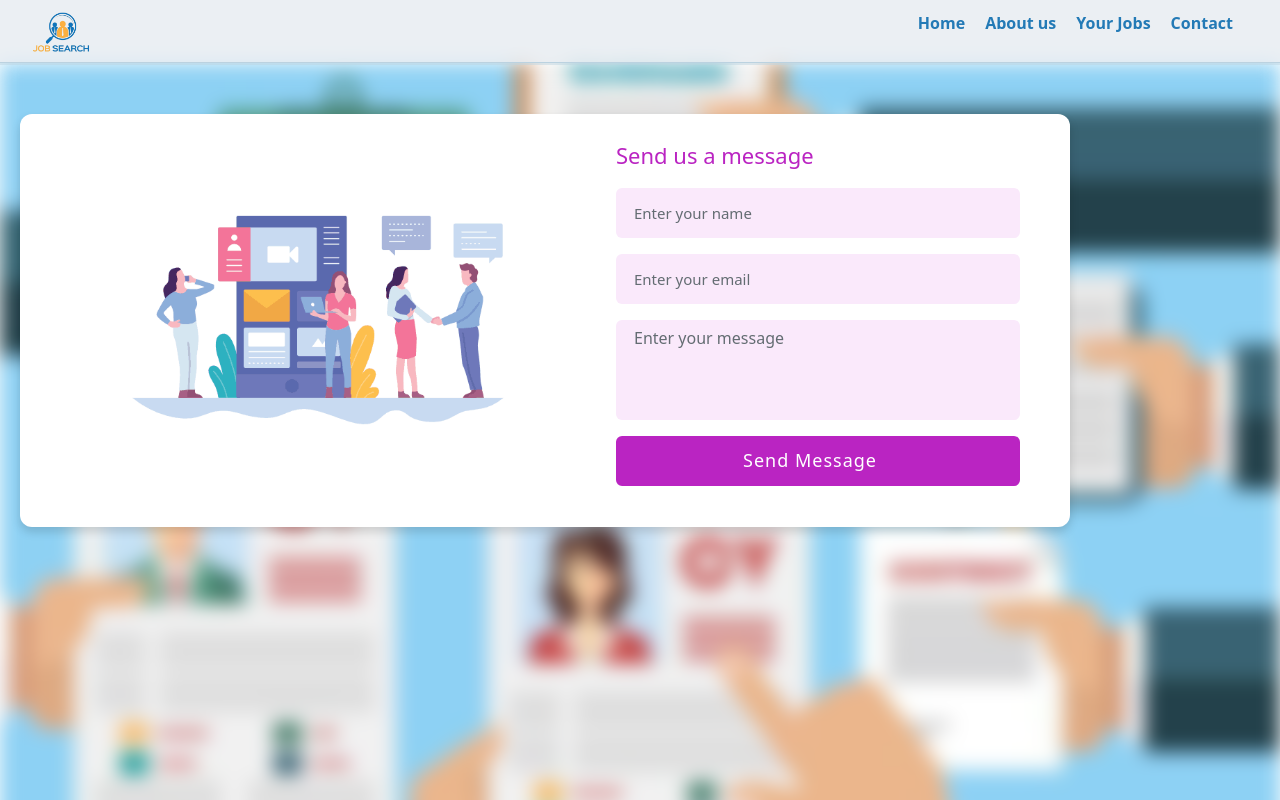
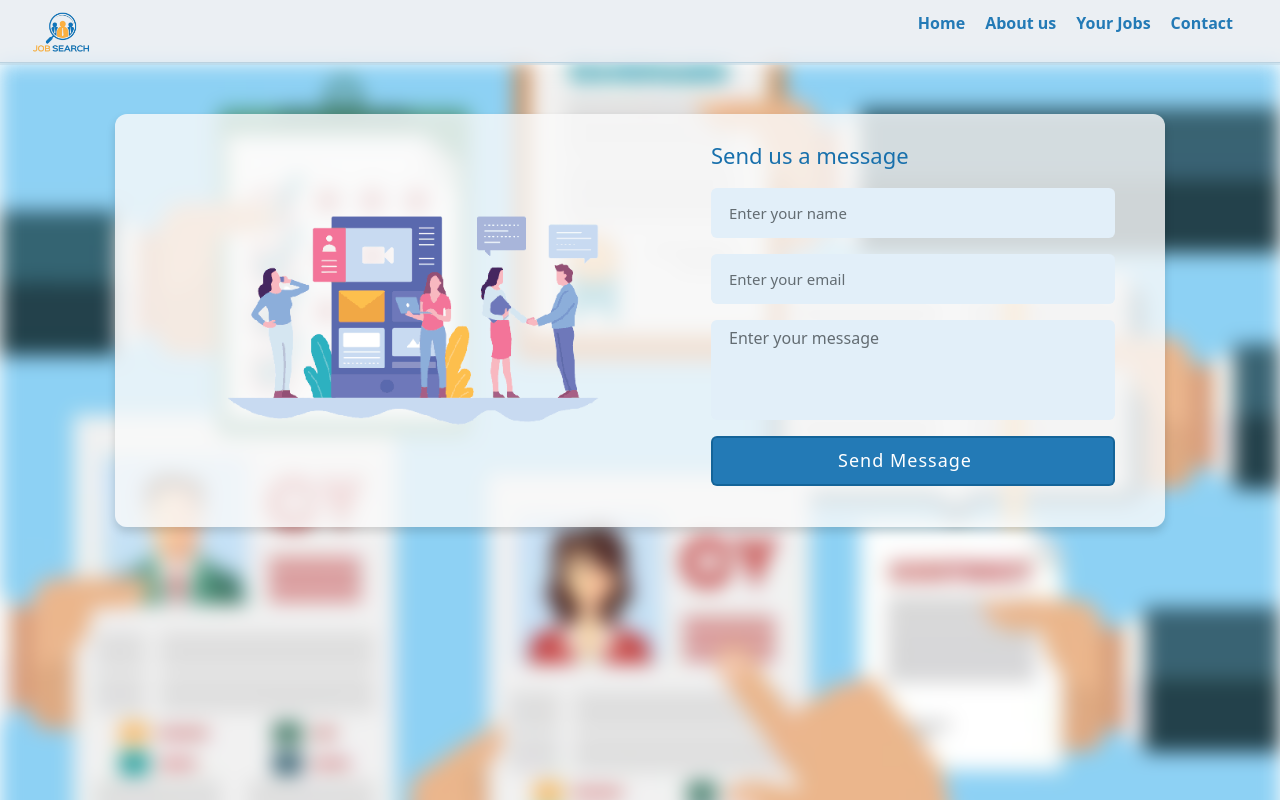
Before and after one commit to shaqayq/Job-Search, a React (Create React App) app: page /contact in a window 1280 px wide. Shown: the top 800 px of the page. Built offline with nearby package versions, Linux system fonts and the light colour scheme; the HTML template or start-up script is replaced by a standard one.

Commit message:
complete contact form

```diff
--- a/src/style/contact.css
+++ b/src/style/contact.css
@@ -4,10 +4,12 @@
   z-index: 12;
   max-width: 1050px;
   width: 100%;
-  background: #fff;
+  background: #fafafacc;
   border-radius: 12px;
-  margin: 0 20px;
   box-shadow: 0 5px 10px rgba(0, 0, 0, 0.15);
+  color: #23414b;
+  margin: auto;
+
 }
 .contact-container .contact-content {
   display: flex;
@@ -24,7 +26,7 @@
 .contact-content .topic {
   font-size: 22px;
   font-weight: 500;
-  color: #ba24c2;
+  color: #1870ac;
 }
 .contact-content form {
   width: 40%;
@@ -44,13 +46,13 @@
   font-size: 16px;
   outline: none;
   padding: 0 16px;
-  background: #fae9fb;
+  background: #e2eff9;
   border: 2px solid transparent;
   transition: all 0.3s ease;
 }
 .contact-content .input-box input:focus,
 .contact-content .input-box input:valid {
-  border-color: #ba24c2;
+  border-color: #09518187;
   background-color: #fff;
 }
 .contact-content .input-box label {
@@ -68,7 +70,7 @@
   top: 0;
   left: 12px;
   display: 14px;
-  color: #ba24c2;
+  color: #186ba487;
   background: #fff;
 }
 .contact-content .message-box {
@@ -80,7 +82,7 @@
   height: 100%;
   width: 100%;
   resize: none;
-  background: #fae9fb;
+  background: #e2eff9;
   border: 2px solid transparent;
   border-radius: 6px;
   outline: none;
@@ -88,7 +90,7 @@
   transition: all 0.3s ease;
 }
 .contact-content .message-box textarea:focus {
-  border-color: #ba24c2;
+  border-color: #186ba487;
   background-color: #fff;
 }
 .contact-content .message-box label {
@@ -103,13 +105,13 @@
 .contact-content .message-box textarea:focus ~ label {
   left: 12px;
   top: -10px;
-  color: #ba24c2;
+  color: #237ab6;
   font-size: 14px;
   background: #fff;
 }
 .contact-content .input-box input[type="submit"] {
   color: #fff;
-  background: #ba24c2;
+  background: #237ab6;
   padding-left: 0;
   font-size: 18px;
   font-weight: 500;
@@ -118,7 +120,7 @@
   transition: all 0.3s ease;
 }
 .contact-content .input-box input[type="submit"]:hover {
-  background-color: #d43ddb;
+  background-color: #186ba487;
 }
 @media (max-width: 1000px) {
   .contact-content .image-box {
```
Also changed, not shown: src/img/contact.png, src/img/flat-design-illustration-customer-support_23-2148887720.png (deleted).
